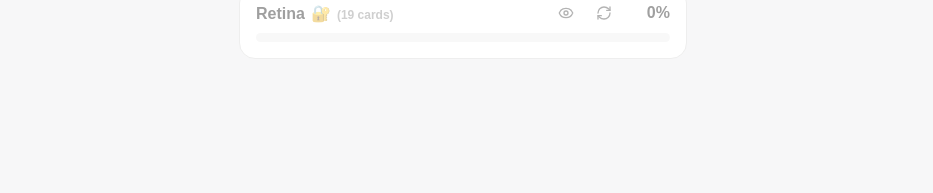
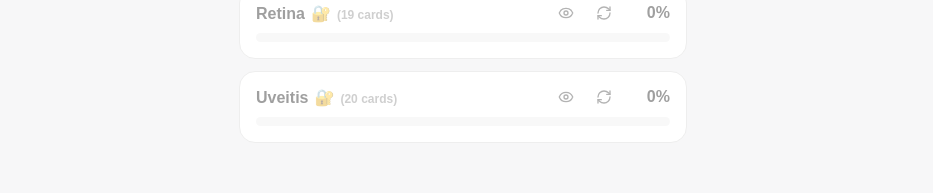
Before and after one commit to mohsenzare95-debug/minervue, a Next.js app: page /deck in a window 1280 px wide. Shown: the part 500-693 px from the top of the page, without its empty margins (177-1110 px from the left). Built offline with nearby package versions, Linux system fonts and the light colour scheme; no server answers.

Commit message:
synchEngine fixed

```diff
--- a/data/decks.ts
+++ b/data/decks.ts
@@ -3,6 +3,7 @@
 import { trialCards } from "./trial";
 import { glaucomaCards } from "./glaucoma";
 import { retinaCards } from "./retina";
+import { uveitisCards } from "./uveitis";
 
 export const decks = [
   {
@@ -25,6 +26,13 @@ export const decks = [
     isFree: false,
     cards: retinaCards,
   },
+
+  {
+    key: "uveitis",
+    name: "Uveitis",
+    isFree: false,
+    cards: uveitisCards,
+  },
 ] as const;
 
 // optional compatibility
--- /dev/null
+++ b/data/uveitis.ts
@@ -0,0 +1,435 @@
+import type { Card } from "@/shared/types/card";
+
+export const uveitisCards: Card[] = [
+
+    /// Chapt. 9 ///
+    /// Question 1 ///
+    {
+    id: "uveitis_1",
+    q: `What is the prevalence of ocular involvement in the following systemic diseases?
+
+• Systemic Lupus Erythematosus (SLE)
+
+• Sarcoidosis
+
+• Granulomatosis with Polyangiitis (GPA)
+
+• Behçet Disease (BD)`,
+
+
+    a: `•	**SLE**: ~50%
+
+•	**Sarcoidosis**: ~50%
+
+•	**GPA**: ~15% *at presentation*; >50% *during the disease course*
+
+•	**BD**: ~70%`,
+
+  },
+
+  /// Question 2 ///
+  {
+    id: "uveitis_2",
+    q: `What is the prevalence of lupus retinopathy in hospitalized and outpatient patients with SLE?`,
+    a: `Outpatient patients: ~3%
+
+Hospitalized: ~29%`,
+  },
+
+  /// Question 3 ///
+  {
+    id: "uveitis_3",
+   q: `What are the three most common vascular manifestations of SLE in the posterior segment, and what is the underlying mechanism of each?`,
+    a: `
+**1. IRH ± CWS:** microangiopathy, *not HTN-related*
+
+------
+
+**2. RAO, RVO:** autoantibody-mediated thrombosis and hypercoagulable state, *not vasculitis*
+
+------
+
+**3. Choroidopathy:** lupus nephritis + systemic HTN + vasculitis`,
+  },
+
+  /// Question 4 ///
+  {
+    id: "uveitis_4",
+    q: `Describe a typical clinical presentation of Polyarteritis Nodosa (PAN)`,
+    a: `
+**1. Constitutional symptoms:** fever, arthralgia, weight loss
+
+**2. Nephtopathy**
+
+**3. Neuropathy**
+
+**4. Retinopathy:** IRH, CWS, Macular Star, RAO
+
+**5. Choroidopathy:** Elschnig spots and exudative RD`,
+  },
+
+   /// Question 5 ///
+  {
+    id: "uveitis_5",
+    q: `What is the 5-year mortality rate in Polyarteritis Nodosa (PAN) with and without treatment?`,
+    a: `
+**Without Tx:** ~90%
+
+**With systemic steroids:** ~50%
+
+**With systemic steroids + IMT**: ~20%
+
+------
+
+*Tx = treatment*,
+*IMT = immunomodulatory therapy*`,
+  },
+
+/// Question 6 ///
+  {
+    id: "uveitis_6",
+    q: `What are the typical clinical and ophthalmic features of Susac syndrome?`,
+    a: `
+**BRAO with “boxcar” segmentation** without perivascular sheathing or inflammation
+
+------
+
+**No vitritis**
+
+------
+
+**Multifocal white lesions** involving the **supratentorial brain** and **corpus callosum**`,
+  },
+
+  /// Question 7 ///
+  {
+    id: "uveitis_7",
+    q: `What are the typical clinical features of Birdshot chorioretinopathy?`,
+    a: `
+Multiple hypopigmented, **ovoid cream-colored** lesions
+
+------
+
+Size: ~50–150 µm
+
+------
+
+Located at the level of the choroid and RPE
+
+------
+
+Predominantly posterior to the equator with a **nasal or radial distribution**, often radiating from the optic disc and following the underlying choroidal vasculature
+
+------
+
+Rarely with CNV`,
+  },
+
+  /// Question 8 ///
+  {
+    id: "uveitis_8",
+    q: `What are the typical features of APMPPE?`,
+    a: `
+
+Multiple large, **flat or placoid** yellow-white lesions
+
+-----
+
+Size: ~1–2 disc diameters
+
+-----
+
+Located at the level of RPE
+
+-----
+
+Distribution involves the posterior pole extending to the equator
+
+-----
+
+May be associated with papillitis, UME is rare
+
+.
+
+*APMPPE: Acute Posterior Multifocal Placoid Pigment Epitheliopathy. UME: Uveitis Macular Edema*
+`,
+  },
+
+  /// Question 9 ///
+  {
+    id: "uveitis_9",
+    q: `Typical Presentation of Serpiginous Choroiditis?`,
+    a: `
+Bilateral asymmetric disease
+
+-----
+
+Characteristic white–gray lesions
+
+-----
+
+Located at the level of the RPE
+
+-----
+
+**Pseudopodial or geographic spread** starting from the optic disc in the posterior fundus, with centrifugal progression
+
+-----
+
+“Jigsaw-like” pattern
+
+-----
+
+~25% risk of CNV
+    `,
+  },
+
+  /// Question 10 ///
+  {
+    id: "uveitis_10",
+    q: `What are the distinguishing features between serpiginous choroiditis and serpiginous-like choroiditis?`,
+    a: `
+More often **unilateral**
+
+-----
+
+Involvement of posterior pole, mid-periphery, and peripheral retina, typically **sparing juxtapapillary region** until late stages
+
+-----
+
+**Scattered** lesion distribution rather than centrifugal spread
+
+-----
+
+More pronounced **vitritis**
+
+-----
+
+Better response to **anti-tuberculous therapy (ATT)**`,
+  },
+
+  /// Question 11 ///
+  {
+    id: "uveitis_11",
+    q: `What are the typical clinical features of Multifocal Choroiditis (MFC)?`,
+    a: `
+Multiple yellow-white **“punch-out” atrophic lesions**
+
+-----
+
+Size: ~50–200 µm
+
+-----
+
+Distribution: peripapillary, mid-peripheral, and anterior to equator
+
+-----
+
+In acute phase: cream-colored, opaque inflammatory lesions
+With progression: evolve into punched-out chorioretinal scars
+
+-----
+
+Associated AC **inflammation** and vitritis *(important in differential diagnosis with OHS and PIC)*`,
+  },
+
+  /// Question 12 ///
+  {
+    id: "uveitis_12",
+    q: `What are the typical features of Punctate Inner Choroidopathy (PIC) compared to Multifocal Choroiditis (MFC)?`,
+    a: `
+**Younger age** of onset (≈25 vs 29 years)
+
+-----
+
+**No vitritis**
+
+-----
+
+Smaller lesions (~100–200 µm)
+
+-----
+
+Rare extension into the mid-periphery
+
+-----
+
+**Deeper**, more discrete punched-out lesions
+
+-----
+Acute onset, self-limited course, and generally **good prognosis** (vs insidious, chronic course with poorer prognosis in MFC)
+
+-----
+
+**Fewer structural complications** (e.g., cataract, uveitic macular edema, epiretinal membrane)
+
+-----
+
+**Higher risk of CNV**: ~79% vs ~28% in MFC`,
+  },
+
+  /// Question 13 ///
+  {
+    id: "uveitis_13",
+    q: `What are the typical clinical features of Multiple Evanescent White Dot Syndrome (MEWDS)?`,
+    a: `
+Multiple discrete **white–orange dots**
+
+-----
+
+Size: ~100–200 µm
+
+-----
+
+Involvement of the **outer retina and RPE**
+
+-----
+
+Usually centered at the **perifovea**, with possible extension to mid-periphery and periphery
+
+-----
+
+**Self-limited**, transient course
+
+-----
+
+Characteristic **macular granular pigment change** (pathognomonic finding)`,
+  },
+
+  /// Question 14 ///
+  {
+    id: "uveitis_14",
+    q: `What are the three corneal manifestations of sarcoidosis?`,
+    a: `
+1.Nummular corneal infiltrates
+
+2.**Inferior** endothelial opacities
+
+3.Band keratopathy
+
+*All three manifestations are rare.*`,
+  },
+
+  /// Question 15 ///
+  {
+    id: "uveitis_15",
+    q: `What is the frequency of anterior and posterior uveitis in ocular sarcoidosis?`,
+    a: `
+**Anterior uveitis:** ~2/3 of cases
+**Posterior uveitis:** ~20%`,
+  },
+
+  /// Question 16 ///
+  {
+    id: "uveitis_16",
+    q: `What are the typical clinical features of anterior uveitis in sarcoidosis?`,
+    a: `
+• Mutton-fat KPs (also on the angle)
+
+• Koeppe and Busacca nodules
+
+
+• Snowballs *(vitreous inflammatory aggregates, often associated with intermediate involvement)*`,
+  },
+
+  /// Question 17 ///
+  {
+    id: "uveitis_17",
+    q: `What are the typical posterior uveitis manifestations of sarcoidosis?`,
+    a: `
+**Vitritis:** white–yellow snowballs, diffuse cellular infiltration, and **“string of pearls” appearance**
+
+-----
+
+**Nodular granulomas:** lesions (~¼–1 disc diameter) involving optic nerve head, choroid, and retina in both posterior pole and periphery
+
+-----
+
+Perivascular sheathing: segmental or linear periphlebitis, retinal arterial macroaneurysms, and **“candle wax drippings” appearance** (granulomatous vascular sheathing)
+
+-----
+
+**CRVO, BRVO:** with peripheral capillary nonperfusion leading to retinal neovascularization and vitreous hemorrhage
+
+-----
+
+Uveitic macular edema (UME) is common
+
+-----
+
+Optic disc edema may occur, including in **neurosarcoidosis** or **inflammatory optic neuropathy without direct granulomatous infiltration**`,
+  },
+
+  /// Question 18 ///
+  {
+    id: "uveitis_18",
+    q: `What are the major and minor diagnostic criteria for Behçet disease in the Japanese classification system?`,
+    a: `
+**Major criteria:**
+
+1.Recurrent oral aphthous ulcers *(≥3 times/year)*
+
+2.Recurrent genital ulcers
+
+3.Skin lesions *(erythema nodosum, acneiform pustules, folliculitis)*
+
+4.Uveitis
+
+-----
+
+**Minor criteria:**
+
+
+1.Arthritis
+
+2.GI ulcers
+
+3.Epididymitis
+
+4.Systemic vasculitis
+
+5.Neuropsychiatric manifestations
+
+-----
+
+**Diagnostic classification:**
+
+**Complete:** 4 major criteria
+
+**Incomplete:** 3 major criteria, or ocular involvement + 1 major criterion
+
+**Suspected:** 2 major criteria (non-ocular)
+
+**Possible:** 1 major criterion
+`,
+  },
+
+  /// Question 19 ///
+  {
+    id: "uveitis_19",
+    q: `In which diseases are neutrophils the predominant inflammatory cells?`,
+    a: `
+• Bacterial infections *(e.g., endophthalmitis, keratitis, scleritis)*
+
+• Viral infections *(e.g., HSV retinitis and keratitis)*
+
+• LPS-induced inflammation`,
+  },
+
+   /// Chapt. 1 ///
+   /// Question 20 ///
+  {
+    id: "uveitis_20",
+    q: `Where are mast cells normally found in ocular tissues?`,
+    a: `
+• Conjunctival substantia propria
+
+• Choroid
+
+• Anterior uveal tract
+
+-----
+
+**Not present in:** Conjunctival epithelium, Cornea`,
+  },
+];
--- a/features/settings/components/SocialLinks.tsx
+++ b/features/settings/components/SocialLinks.tsx
@@ -25,7 +25,7 @@ export function SocialLinks() {
 
       {/* TELEGRAM */}
       <a
-        href="https://t.me/didardeck"
+        href="https://t.me/minervue"
         target="_blank"
         rel="noreferrer"
         style={styles.iconBtn}
--- a/package.json
+++ b/package.json
@@ -16,7 +16,8 @@
     "next": "^16.2.6",
     "react": "19.2.4",
     "react-chartjs-2": "^5.3.1",
-    "react-dom": "19.2.4"
+    "react-dom": "19.2.4",
+    "react-markdown": "^10.1.0"
   },
   "devDependencies": {
     "@tailwindcss/postcss": "^4",
```
Also changed, not shown: features/flashcards/components/CardView.tsx (+30 -43 lines), features/settings/components/DonationWalletCard.tsx (+19 -1 lines), 1 other file (tests, documents, lock files or other folders).
